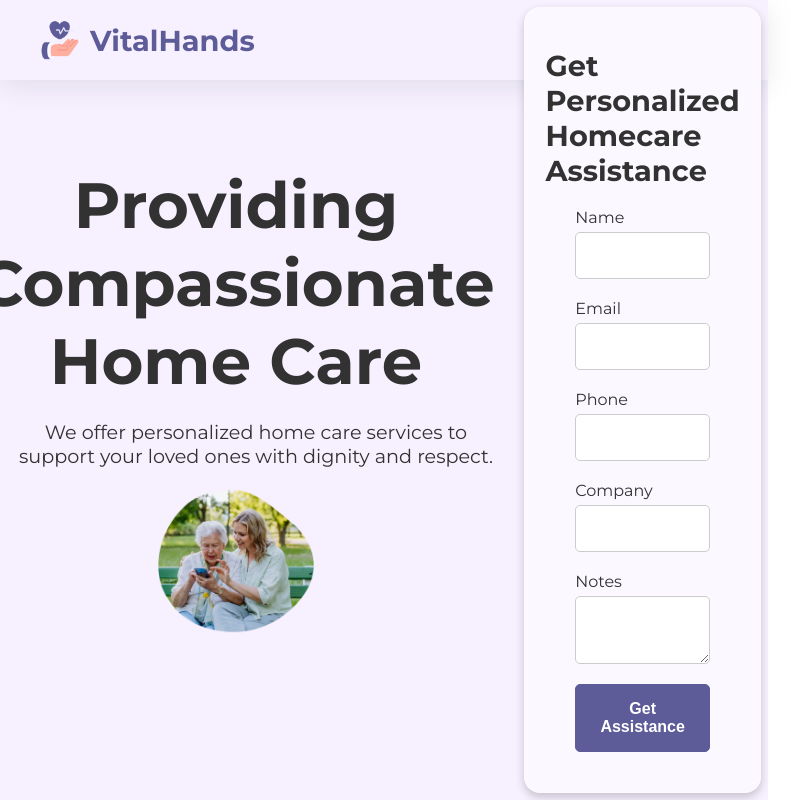
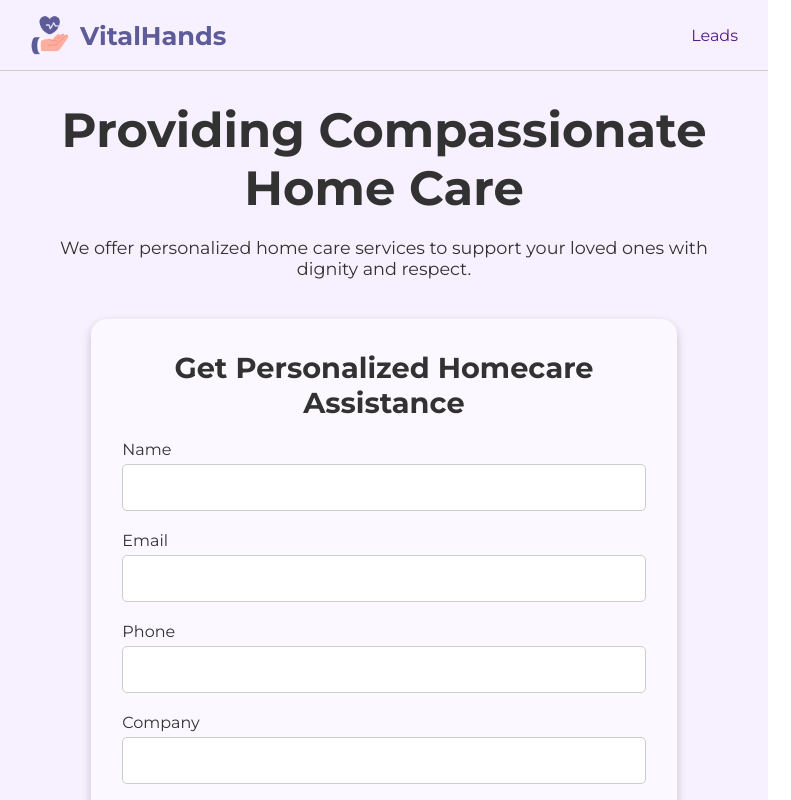
Before and after one commit to ahmedbashir-dev/leads-management-frontend, a React (Vite) app: page / in a window 768 px wide. Shown: the top 800 px of the page, 791 px wide, since content can reach past the window. Built offline with nearby package versions, Linux system fonts and the light colour scheme; no server answers.

Commit message:
Media queries added

```diff
--- a/index.html
+++ b/index.html
@@ -7,7 +7,7 @@
   <link rel="preconnect" href="https://fonts.googleapis.com">
 <link rel="preconnect" href="https://fonts.gstatic.com" crossorigin>
 <link href="https://fonts.googleapis.com/css2?family=Inter:ital,opsz,wght@0,14..32,100..900;1,14..32,100..900&family=Montserrat:ital,wght@0,100..900;1,100..900&display=swap" rel="stylesheet">
-  <link rel="stylesheet" href="/src/index.css">
+
   <title>Leads Mangement</title>
 </head>
 
--- a/src/index.css
+++ b/src/index.css
@@ -165,7 +165,7 @@ header{
   padding: 20px 40px;
   background-color: var(--background-light);
   box-shadow: rgba(149, 157, 165, 0.2) 0px 8px 24px;
-  position: fixed;
+  border-bottom: 1px solid var(--border-color);
   width: 100%;
 
 }
@@ -223,3 +223,105 @@ header a:hover{
   font-weight: 500;
   display: block;
 }
+
+@media (max-width: 768px) {
+  .hero-container {
+    flex-direction: column;
+    padding: 20px;
+    text-align: center;
+    height: unset;
+
+  }
+
+  .hero-section-left img{
+    display: none;
+  }
+
+  .hero-section-left h2 {
+    font-size: 2.5rem;
+
+  }
+
+  .hero-section-left p {
+    font-size: 1rem;
+    padding-left: 0;
+  }
+
+  .hero-img {
+    width: 60%;
+  }
+
+  .hero-section-right {
+    margin-top: 20px;
+  }
+
+  .lead-form {
+    padding: 20px;
+  }
+
+  .form-group label{
+    text-align: left;
+  }
+
+  .form-group input,
+  .form-group textarea {
+    font-size: 1rem;
+    padding: 10px;
+  }
+
+  .lead-form > button {
+    font-size: 1rem;
+    padding: 12px;
+  }
+
+}
+
+@media (min-width: 768px) and (max-width: 1024px) {
+  .hero-container {
+    flex-direction: column;
+    padding: 30px;
+    text-align: center;
+    height: unset;
+  }
+
+  .hero-section-left h2 {
+    font-size: 3rem;
+  }
+
+  .hero-section-left p {
+    font-size: 1.1rem;
+    padding-left: 0;
+  }
+
+  .hero-img {
+    width: 40%;
+  }
+
+  .hero-section-right {
+    margin-top: 20px;
+  }
+
+  .lead-form {
+    width: 90%;
+    padding: 30px;
+  }
+
+  .form-group input,
+  .form-group textarea {
+    font-size: 1.1rem;
+    padding: 12px;
+  }
+
+  .lead-form > button {
+    font-size: 1.1rem;
+    padding: 14px;
+  }
+
+  header {
+    padding: 15px 30px;
+  }
+
+  header h2 {
+    font-size: 1.6rem;
+  }
+}
```
